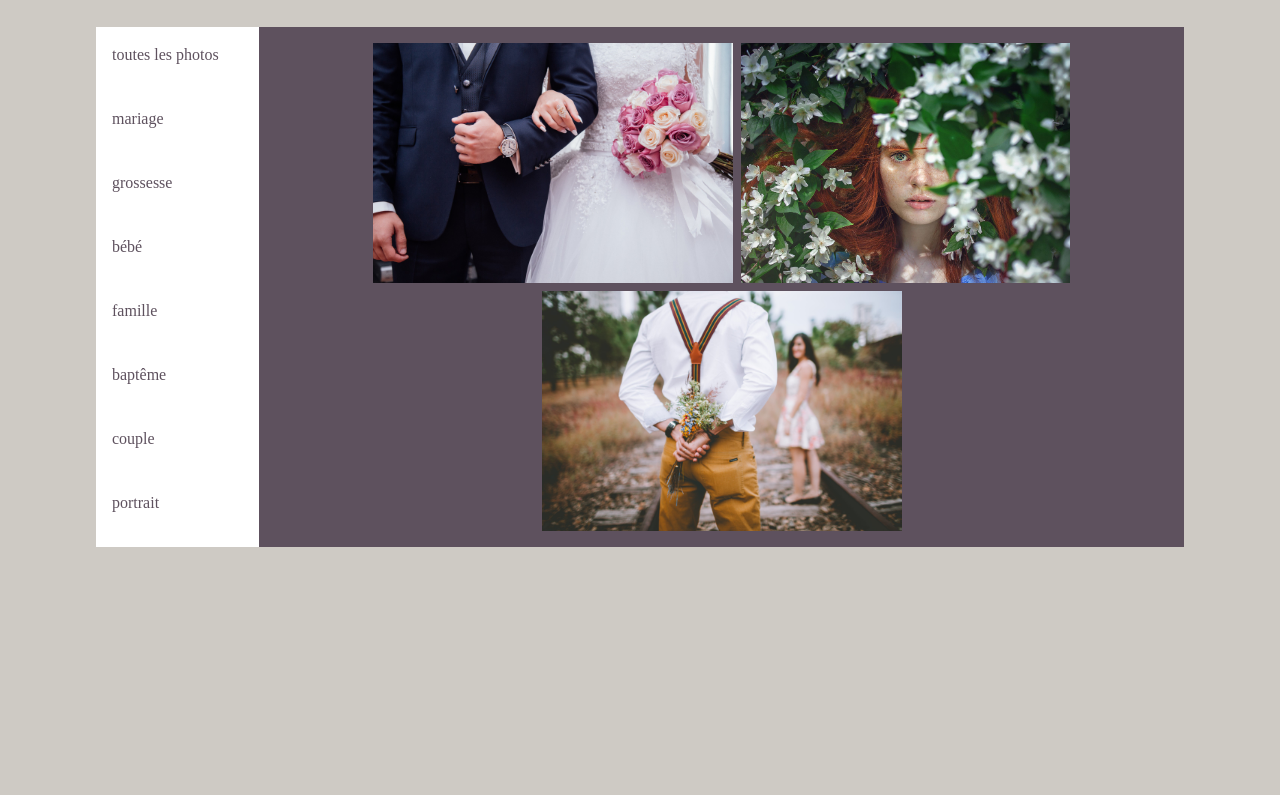
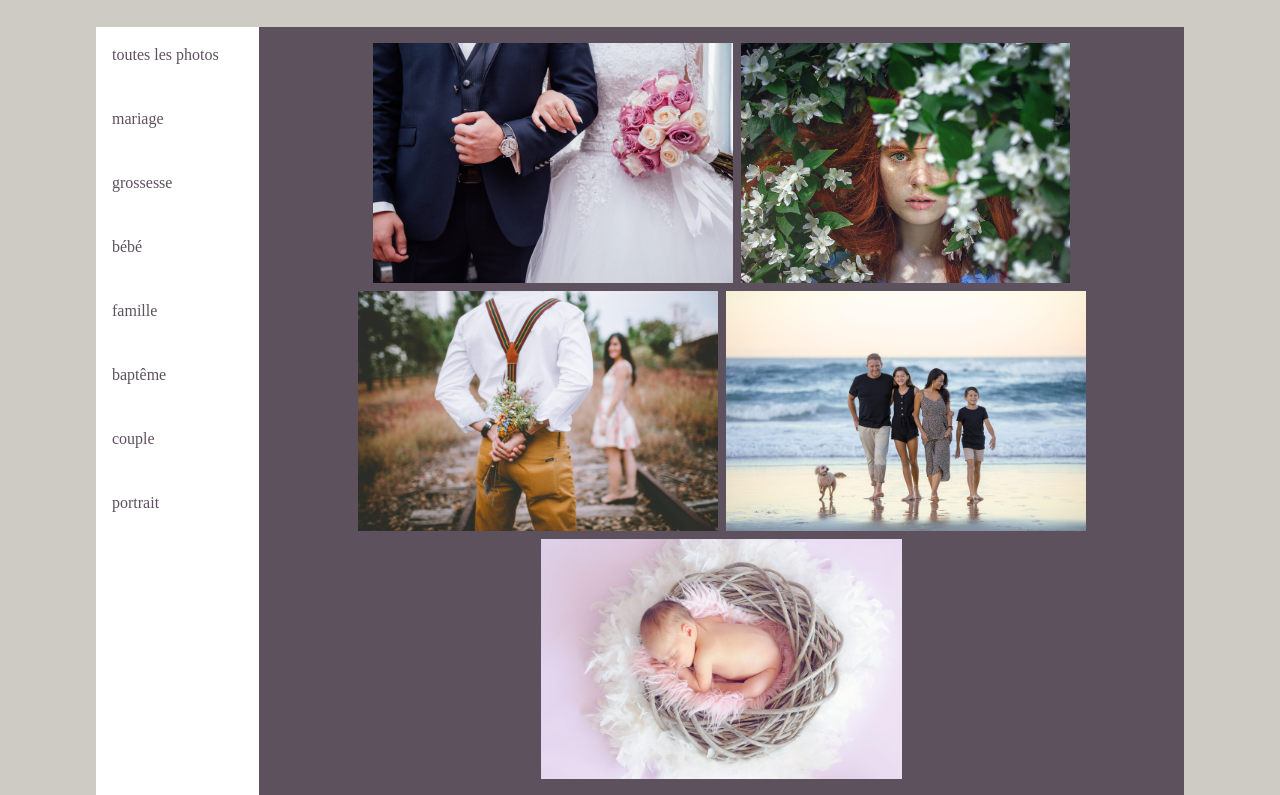
Before and after one commit to CaroVez/photographe, an Eleventy site: page src/galerie.md in a window 1280 px wide. Shown: the part 155-950 px from the top of the page. Before the commit the page ends 800 px from the top, so only its background shows below. Built offline with nearby package versions, Linux system fonts and the light colour scheme; Eleventy itself is replaced by a stand-in of ours; files that its build step writes are made by us from their sources; a web font is replaced by a local one.

Commit message:
Update from Forestry.io Caroline Vézina updated src/galerie.md

```diff
--- a/src/galerie.md
+++ b/src/galerie.md
@@ -2,4 +2,4 @@
 layout: galerie.njk
 
 ---
-![wedding](/photos/wedding001.jpg)![portrait](/photos/portrait001.jpg)![couple](/photos/couple001.jpg)
+![wedding](/photos/wedding001.jpg)![portrait](/photos/portrait001.jpg)![couple](/photos/couple001.jpg)![family](/photos/family001.jpg)![baby](/photos/baby001.jpg)
```
